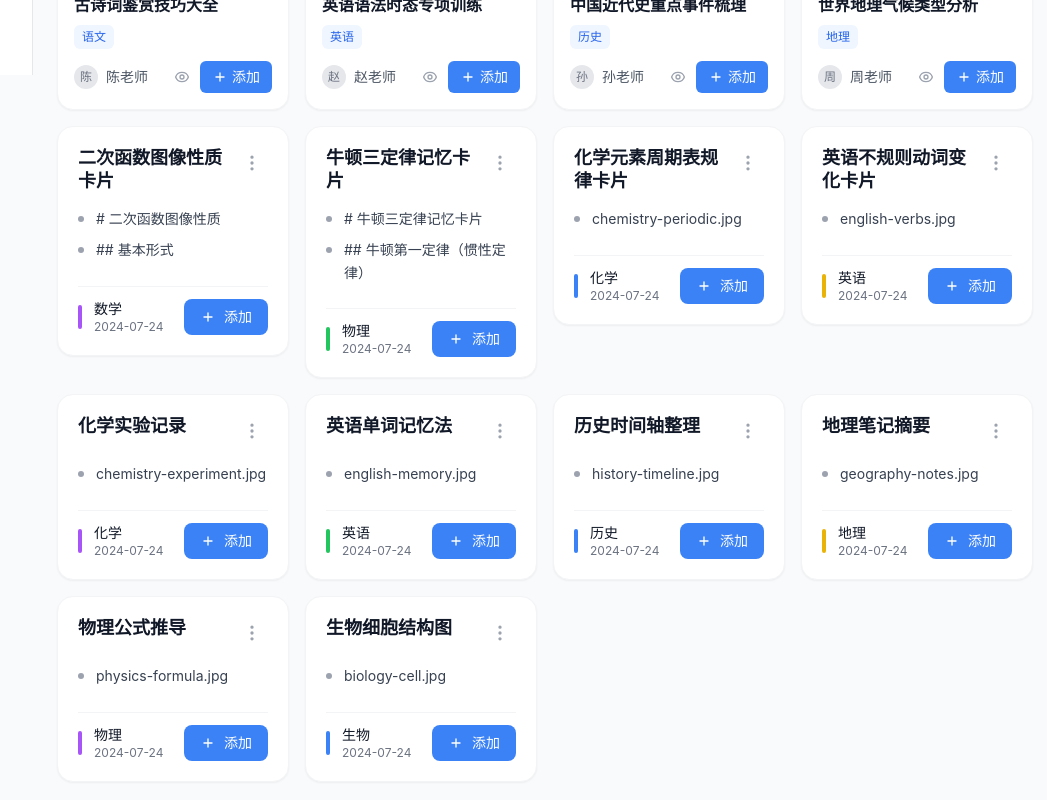
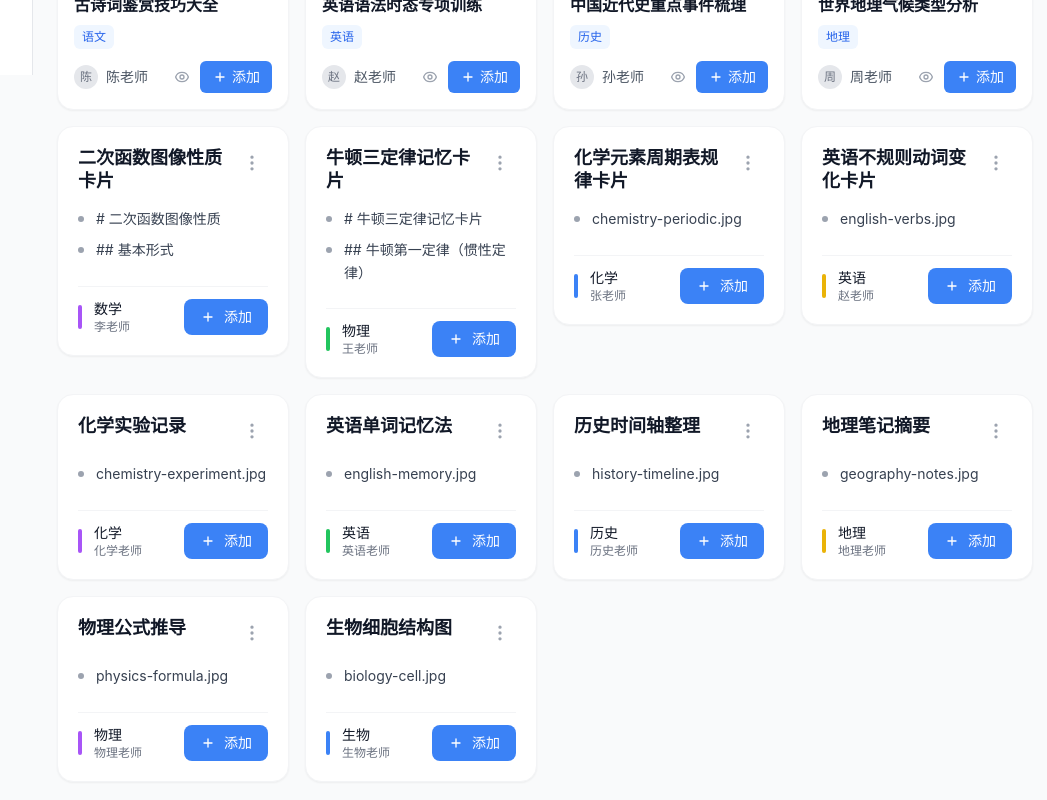
Before and after one commit to STCN1-Advx/CogniBlock-community, a Next.js app: page / in a window 1280 px wide. Shown: the part 725-1525 px from the top of the page, without its empty margins (223-1270 px from the left). Built offline with nearby package versions, Linux system fonts and the light colour scheme.

Commit message:
fix: 知识卡片

```diff
--- a/src/components/KnowledgeCard.tsx
+++ b/src/components/KnowledgeCard.tsx
@@ -188,7 +188,7 @@ export default function KnowledgeCard(props: KnowledgeCardProps) {
                 <div className={`w-1 h-6 ${getCardStatusColor(source)} rounded-full mr-3`}></div>
                 <div>
                   <div className="text-sm font-medium text-gray-900">{category}</div>
-                  <div className="text-xs text-gray-500">2024-07-24</div>
+                  <div className="text-xs text-gray-500">{author}</div>
                 </div>
               </div>
 
```
